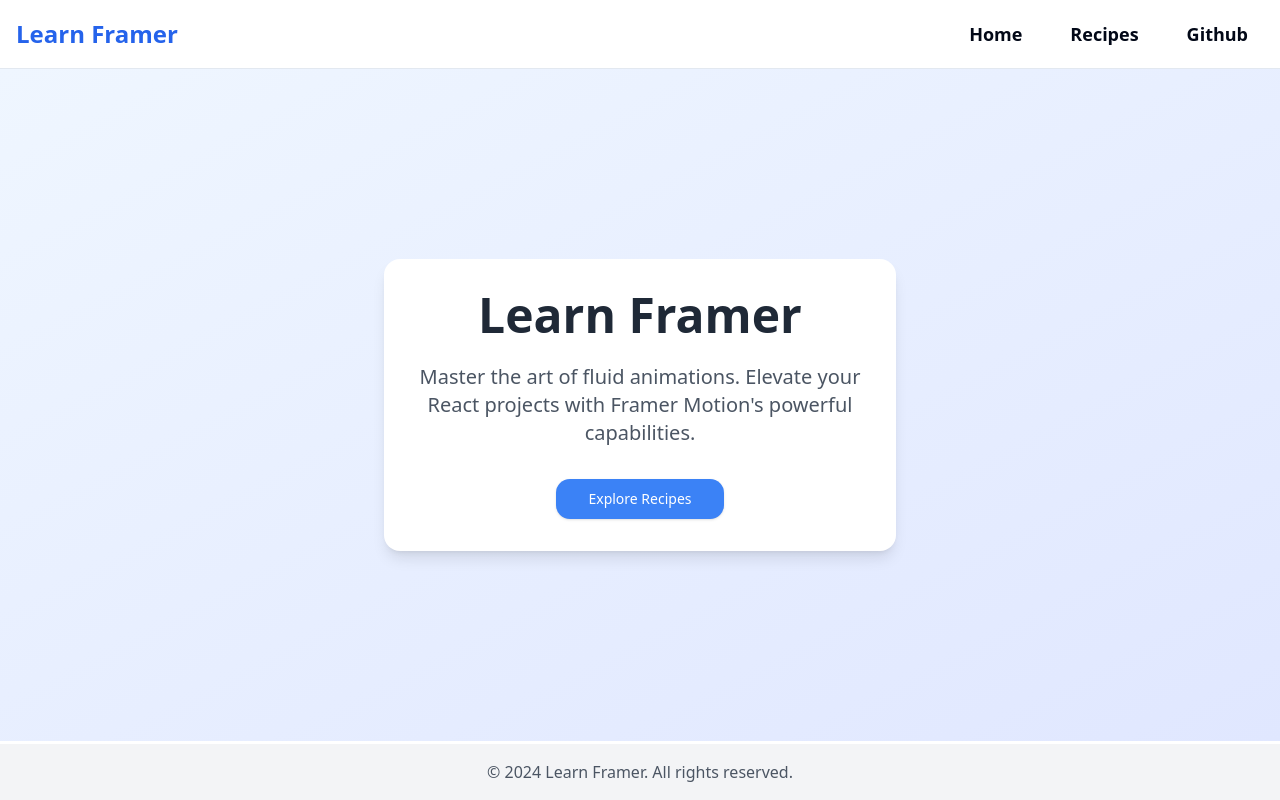
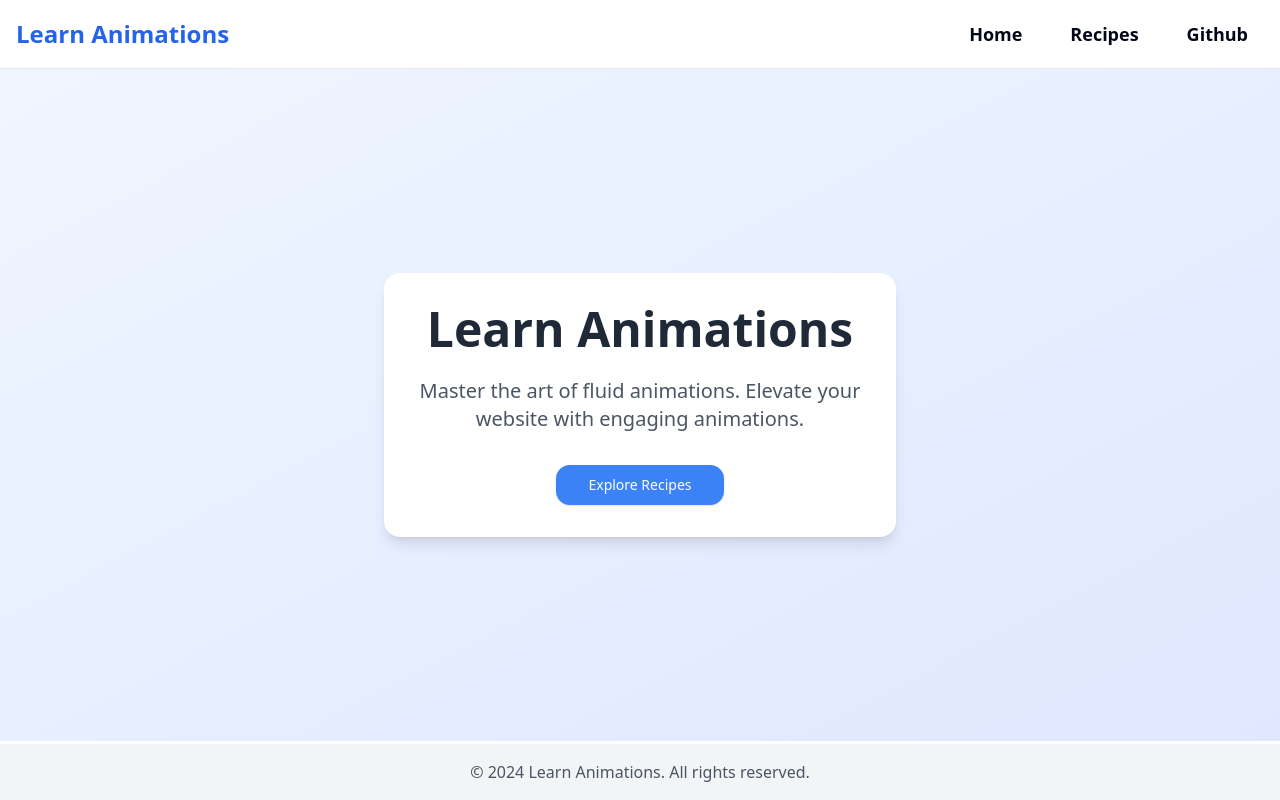
Before and after one commit to HardikRathod123/learn-animations, a Next.js app: page / in a window 1280 px wide. Built offline with nearby package versions, Linux system fonts and the light colour scheme.

Commit message:
:truck: chore(workflows): Changing project name

```diff
--- a/package.json
+++ b/package.json
@@ -1,5 +1,5 @@
 {
-    "name": "learn-framer",
+    "name": "learn-animations",
     "version": "0.1.0",
     "private": true,
     "scripts": {
--- a/src/app/layout.tsx
+++ b/src/app/layout.tsx
@@ -4,8 +4,9 @@
 import './globals.css'
 
 export const metadata = {
-  title: 'Learn Framer',
-  description: 'Master the art of fluid animations with Framer Motion',
+  title: 'Learn Animations',
+  description:
+    ' Learn art of web Animations and make your website more interactive and engaging',
 }
 
 export default function RootLayout({
--- a/src/app/page.tsx
+++ b/src/app/page.tsx
@@ -19,7 +19,7 @@
           animate={{ scale: 1 }}
           transition={{ type: 'spring', stiffness: 200, damping: 10 }}
         >
-          Learn Framer
+          Learn Animations
         </motion.h1>
         <motion.p
           className="mx-auto mb-8 max-w-md text-xl text-gray-600"
@@ -27,8 +27,8 @@
           animate={{ opacity: 1 }}
           transition={{ delay: 0.2, duration: 0.5 }}
         >
-          Master the art of fluid animations. Elevate your React projects with
-          Framer Motion&apos;s powerful capabilities.
+          Master the art of fluid animations. Elevate your website with engaging
+          animations.
         </motion.p>
         <motion.div
           initial={{ opacity: 0, y: 20 }}
--- a/src/app/recipes/[slug]/page.tsx
+++ b/src/app/recipes/[slug]/page.tsx
@@ -12,9 +12,11 @@
   default: React.ComponentType
   metadata: {
     title: string
+    name: string
     description: string
     features: string[]
   }
+  name: string
 }
 
 export default function Page() {
--- a/src/app/recipes/page.tsx
+++ b/src/app/recipes/page.tsx
@@ -25,7 +25,7 @@
         animate={{ opacity: 1, y: 0 }}
         transition={{ duration: 0.5 }}
       >
-        Framer Motion Recipes
+        Animations Recipes
       </motion.h1>
       <motion.div
         className="grid grid-cols-1 gap-4 sm:grid-cols-2 md:grid-cols-3 lg:grid-cols-4"
--- a/src/components/layout/footer.tsx
+++ b/src/components/layout/footer.tsx
@@ -11,7 +11,7 @@
       transition={{ delay: 0.5 }}
     >
       <div className="container mx-auto px-4 text-center text-gray-600">
-        © {new Date().getFullYear()} Learn Framer. All rights reserved.
+        © {new Date().getFullYear()} Learn Animations. All rights reserved.
       </div>
     </motion.footer>
   )
--- a/src/components/layout/header.tsx
+++ b/src/components/layout/header.tsx
@@ -16,7 +16,7 @@
       <div className="container mx-auto flex items-center justify-between px-4 py-4">
         <motion.div whileHover={{ scale: 1.1 }} whileTap={{ scale: 0.9 }}>
           <Link href="/" className="text-2xl font-bold text-primary">
-            Learn Framer
+            Learn Animations
           </Link>
         </motion.div>
         <nav>
--- a/src/lib/constants.ts
+++ b/src/lib/constants.ts
@@ -1,5 +1,6 @@
 import { TRecipe } from './types'
 
-export const GITHUB_REPO_URL = 'https://github.com/HardikRathod123/learn-framer'
+export const GITHUB_REPO_URL =
+  'https://github.com/HardikRathod123/learn-animations'
 
 export const RECIPES: TRecipe[] = ['magnified-dock', 'animated-counter']
```
